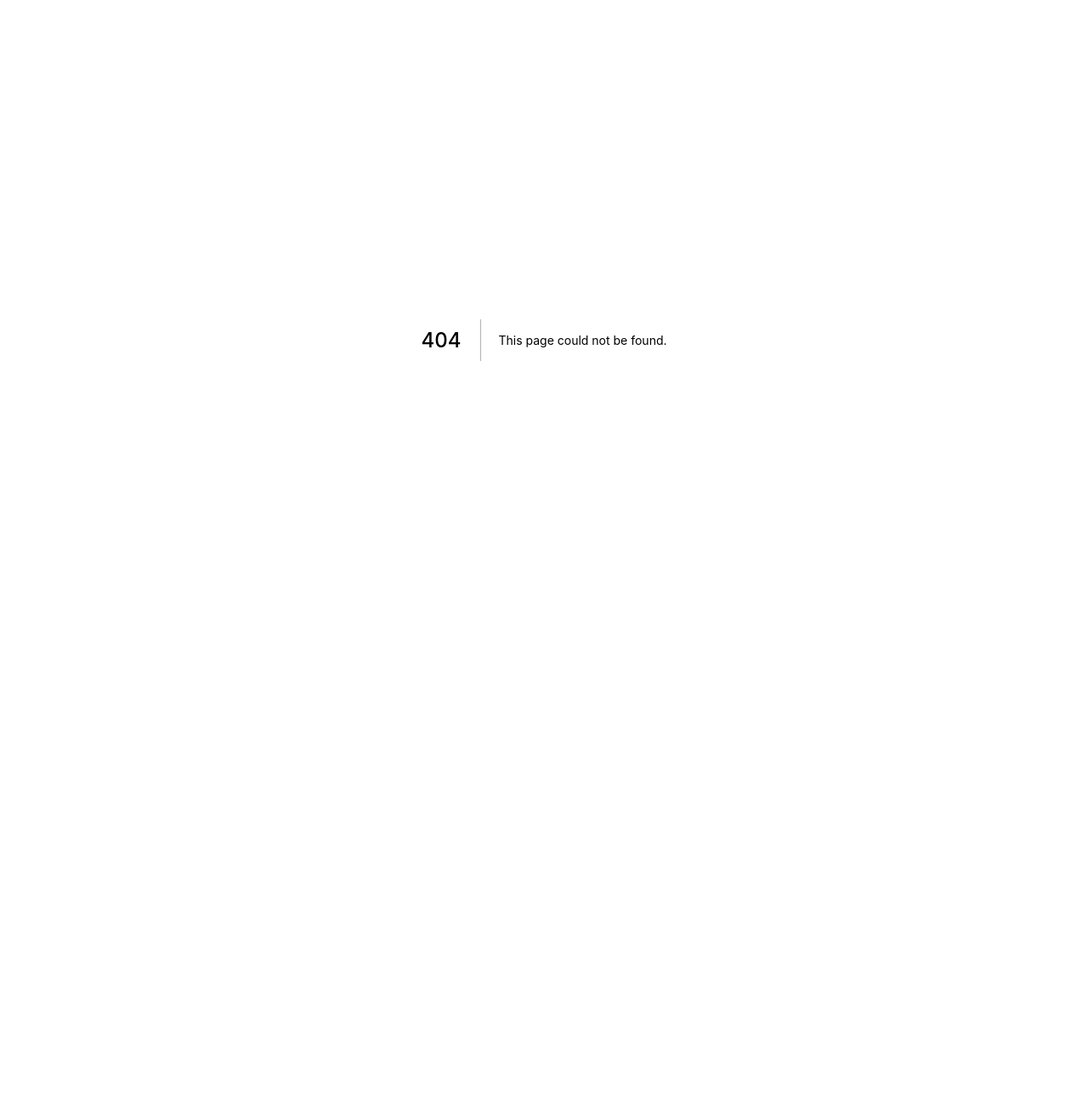
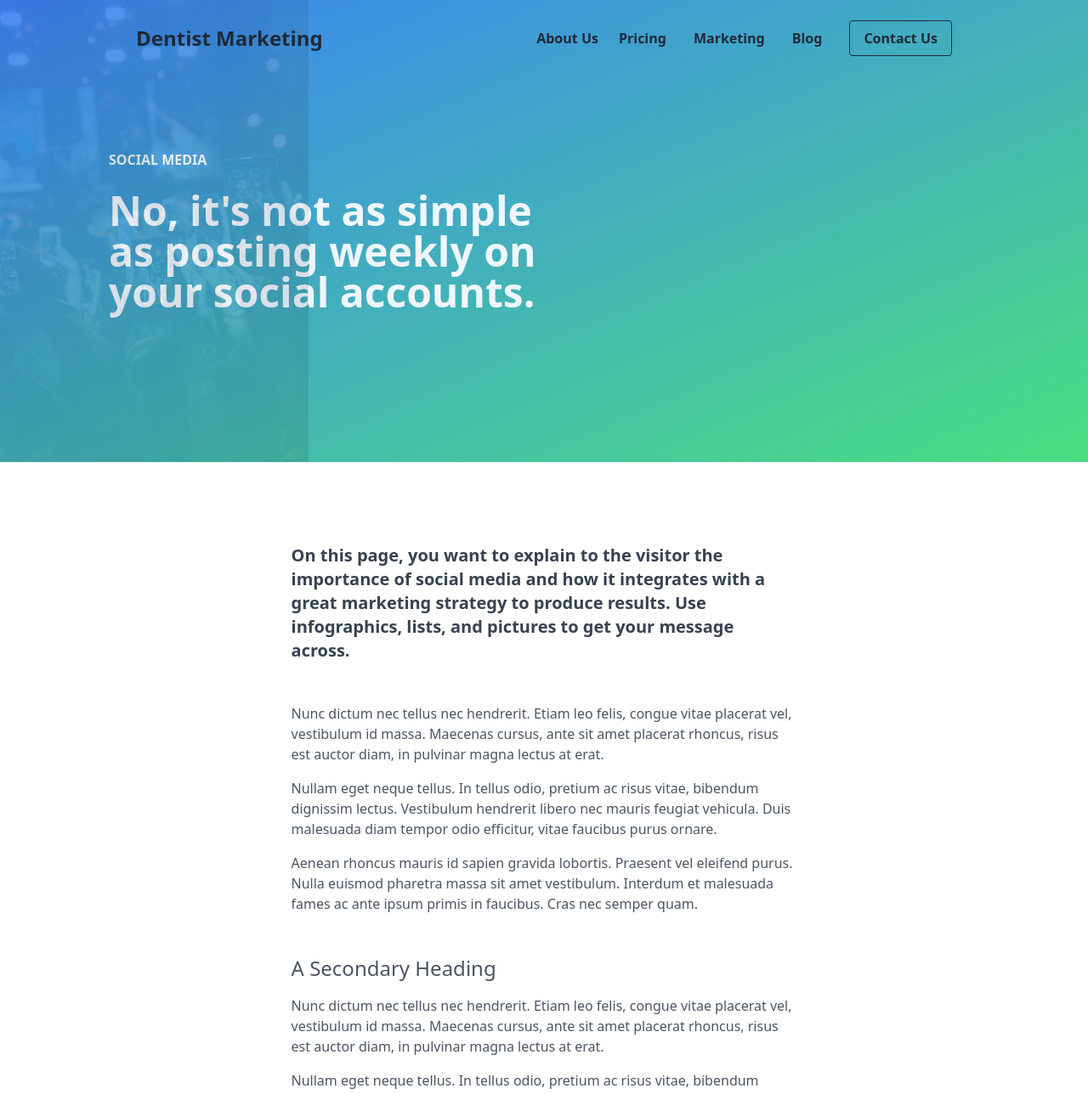
Before and after one commit to Joelynn94/agency-website, a Next.js app: page /social-media in a window 1280 px wide. Before the commit this address had no page. Shown: the top 1288 px of the page at 85% size. Before the commit the page ends 800 px from the top, so only its background shows below. Built offline with nearby package versions, Linux system fonts and the light colour scheme.

Commit message:
feat: add social-media page

```diff
--- a/components/footer.js
+++ b/components/footer.js
@@ -87,13 +87,14 @@ export default function Footer({ config }) {
 							</Link>
 						</li>
 						<li className="mt-2">
+							<Link href="/social-media">
 								<a
-								href="/social_media.html"
 									title=""
 									className="opacity-75 hover:opacity-100"
 								>
 									Social Media
 								</a>
+							</Link>
 						</li>
 						<li className="mt-2">
 							<a
--- /dev/null
+++ b/pages/social-media.js
@@ -0,0 +1,117 @@
+import Layout from "../components/layout";
+
+export default function SocialMedia() {
+	return (
+		<Layout>
+			<section class="relative py-32 px-12 pl-6 lg:py-44 lg:pl-32 bg-gradient-to-br from-blue-500 to-green-400">
+				<div class="h-full absolute top-0 left-0">
+					<img
+						src="images/social.jpg"
+						alt="People socializing."
+						class="w-full h-full object-cover opacity-10"
+					/>
+				</div>
+				<h1 class="text-xs lg:text-base uppercase font-bold mb-3 lg:mb-6 text-blue-50 z-10">
+					Social Media
+				</h1>
+				<p class="font-semibold lg:w-1/2 text-3xl lg:text-5xl max-w-prose text-blue-50">
+					No, it's not as simple as posting weekly on your social
+					accounts.
+				</p>
+			</section>
+
+			<section class="py-24">
+				<article>
+					<div class="max-w-prose mx-6 lg:mx-auto text-gray-600">
+						<p class="mb-12 text-lg lg:text-xl font-semibold text-gray-700">
+							On this page, you want to explain to the visitor the
+							importance of social media and how it integrates
+							with a great marketing strategy to produce results.
+							Use infographics, lists, and pictures to get your
+							message across.
+						</p>
+						<p class="mb-4">
+							Nunc dictum nec tellus nec hendrerit. Etiam leo
+							felis, congue vitae placerat vel, vestibulum id
+							massa. Maecenas cursus, ante sit amet placerat
+							rhoncus, risus est auctor diam, in pulvinar magna
+							lectus at erat.
+						</p>
+						<p class="mb-4">
+							Nullam eget neque tellus. In tellus odio, pretium ac
+							risus vitae, bibendum dignissim lectus. Vestibulum
+							hendrerit libero nec mauris feugiat vehicula. Duis
+							malesuada diam tempor odio efficitur, vitae faucibus
+							purus ornare.
+						</p>
+						<p class="mb-4">
+							Aenean rhoncus mauris id sapien gravida lobortis.
+							Praesent vel eleifend purus. Nulla euismod pharetra
+							massa sit amet vestibulum. Interdum et malesuada
+							fames ac ante ipsum primis in faucibus. Cras nec
+							semper quam.
+						</p>
+
+						<h2 class="text-xl lg:text-2xl mt-12 mb-4 text-gray-600">
+							A Secondary Heading
+						</h2>
+						<p class="mb-4">
+							Nunc dictum nec tellus nec hendrerit. Etiam leo
+							felis, congue vitae placerat vel, vestibulum id
+							massa. Maecenas cursus, ante sit amet placerat
+							rhoncus, risus est auctor diam, in pulvinar magna
+							lectus at erat.
+						</p>
+						<p class="mb-4">
+							Nullam eget neque tellus. In tellus odio, pretium ac
+							risus vitae, bibendum dignissim lectus. Vestibulum
+							hendrerit libero nec mauris feugiat vehicula. Duis
+							malesuada diam tempor odio efficitur, vitae faucibus
+							purus ornare.
+						</p>
+						<p class="mb-4">
+							Aenean rhoncus mauris id sapien gravida lobortis.
+							Praesent vel eleifend purus. Nulla euismod pharetra
+							massa sit amet vestibulum. Interdum et malesuada
+							fames ac ante ipsum primis in faucibus. Cras nec
+							semper quam.
+						</p>
+
+						<h2 class="text-xl lg:text-2xl mt-12 mb-4 text-gray-600">
+							Summary
+						</h2>
+						<p class="mb-4">
+							Nullam eget neque tellus. In tellus odio, pretium ac
+							risus vitae, bibendum dignissim lectus. Vestibulum
+							hendrerit libero nec mauris feugiat vehicula. Duis
+							malesuada diam tempor odio efficitur, vitae faucibus
+							purus ornare.
+						</p>
+						<p class="mb-4">
+							Aenean rhoncus mauris id sapien gravida lobortis.
+							Praesent vel eleifend purus. Nulla euismod pharetra
+							massa sit amet vestibulum. Interdum et malesuada
+							fames ac ante ipsum primis in faucibus. Cras nec
+							semper quam.
+						</p>
+					</div>
+				</article>
+			</section>
+
+			<section class="relative bg-gradient-to-r from-blue-500 to-green-400  px-4 sm:px-8 lg:px-16 xl:px-40 2xl:px-64 py-8">
+				<div class="flex flex-col md:flex-row items-center justify-between">
+					<h2 class="text-xl text-center font-bold text-white">
+						We focus on more patients so you can focus on your
+						practice.
+					</h2>
+					<a
+						href="/contact.html"
+						class="px-8 py-4 mt-8 lg:mt-0 uppercase rounded inline-block font-bold lg:ml-8 bg-blue-50 text-blue-600 hover:bg-blue-600 hover:text-blue-50"
+					>
+						Contact Us
+					</a>
+				</div>
+			</section>
+		</Layout>
+	);
+}
```
Lines whose indentation alone changed are shown as unchanged.
